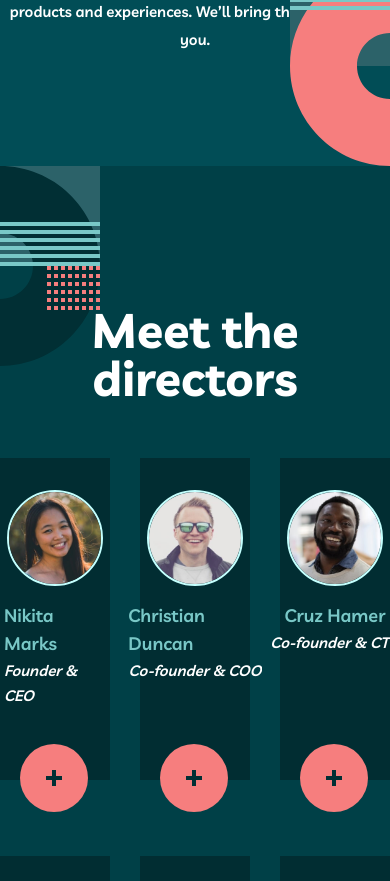
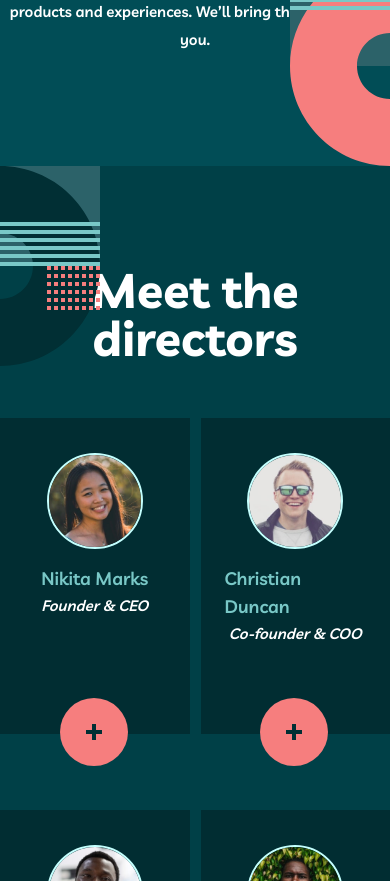
Before and after one commit to mackieva/myteam, a Next.js app: page /about in a window 390 px wide. Shown: the part 503-1384 px from the top of the page. Built offline with nearby package versions, Linux system fonts and the light colour scheme.

Commit message:
about directors tablet responsiveness

```diff
--- a/components/about/about-director-block.tsx
+++ b/components/about/about-director-block.tsx
@@ -30,7 +30,7 @@ const AboutDirectorBlock = ({ director }: { director: Director }) => {
 	const [selected, setSelected] = useState(false);
 	return (
 		<div
-			className={`py-8 px-6 flex flex-col items-center relative ${
+			className={`pt-[35px] pb-[56px] lg:pt-[32px] px-6 flex flex-col items-center relative ${
 				selected ? 'bg-dg' : 'bg-ssg'
 			}`}
 		>
@@ -54,14 +54,14 @@ const AboutDirectorBlock = ({ director }: { director: Director }) => {
 						{director.title}
 					</motion.p>
 					<motion.p
-						className='body-two mt-2 mb-6 px-6 text-center'
+						className='body-two mt-2 mb-6 px-0 lg:px-6 text-center'
 						variants={variants}
 						animate={selected ? 'show' : 'hide'}
 					>
 						"{director.quote}"
 					</motion.p>
 					<motion.div
-						className='flex justify-between items-center gap-3 mb-2'
+						className='flex justify-between items-center gap-3'
 						variants={variants}
 						animate={selected ? 'show' : 'hide'}
 					>
--- a/components/about/about-directors.tsx
+++ b/components/about/about-directors.tsx
@@ -47,7 +47,7 @@ import Image from 'next/image';
 
 const AboutDirectors = () => {
 	return (
-		<section className='bg-djg py-[140px] relative'>
+		<section className='bg-djg pt-[100px] pb-[128px] lg:py-[140px] relative'>
 			<svg
 				xmlns='http://www.w3.org/2000/svg'
 				width='200'
@@ -71,7 +71,7 @@ const AboutDirectors = () => {
 				</g>
 			</svg>
 			<h2 className='h2 text-center mb-14'>Meet the directors</h2>
-			<div className='max-w-[1110px] mx-auto grid grid-cols-3 gap-x-[30px] gap-y-[76px]'>
+			<div className='max-w-[573px] lg:max-w-[1110px] mx-auto grid grid-cols-2 lg:grid-cols-3 gap-x-[11px] lg:gap-x-[30px] gap-y-[76px]'>
 				{directors.map((d) => (
 					<AboutDirectorBlock director={d} />
 				))}
```
